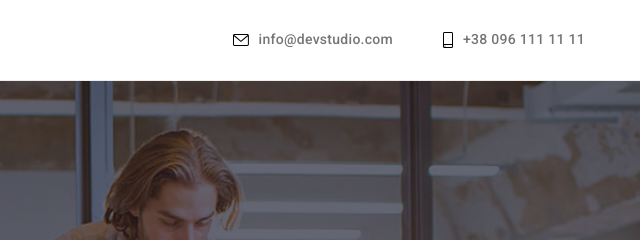
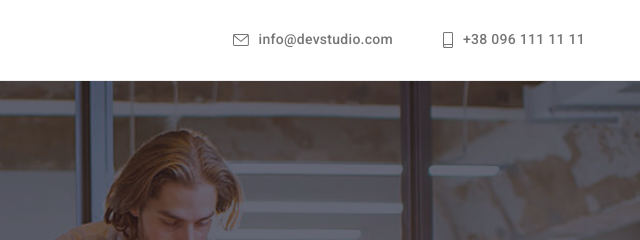
Before and after one commit to Murlykin/goit-markup-hw-06, a plain HTML site: page index.html in a window 1280 px wide. Shown: the top 240 px of the page, 640-1280 px from the left. Drawn offline with nearby package versions, Linux system fonts and the light colour scheme.

Commit message:
fill: var(--text-color-p);

```diff
--- a/css/styles.css
+++ b/css/styles.css
@@ -164,11 +164,12 @@ body {
   display: flex;
   align-items: center;
   color: var(--text-color-p);
+  fill: var(--text-color-p);
 }
 
 .nav-icones {
   margin-right: 10px;
-}
+  }
 
 .site-nav:hover,
 .site-nav:focus,
```
